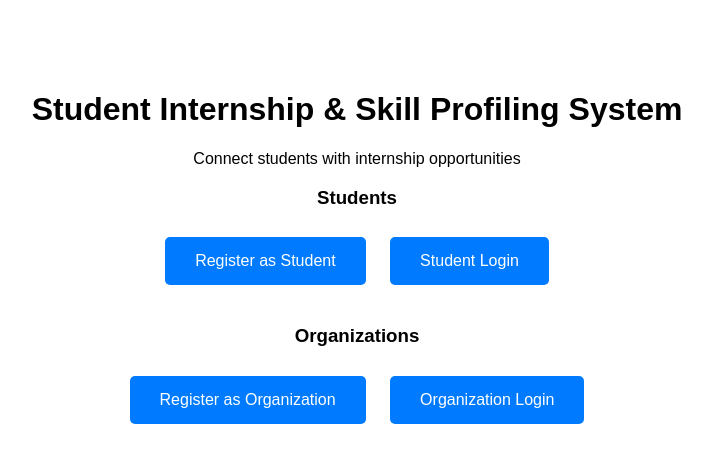
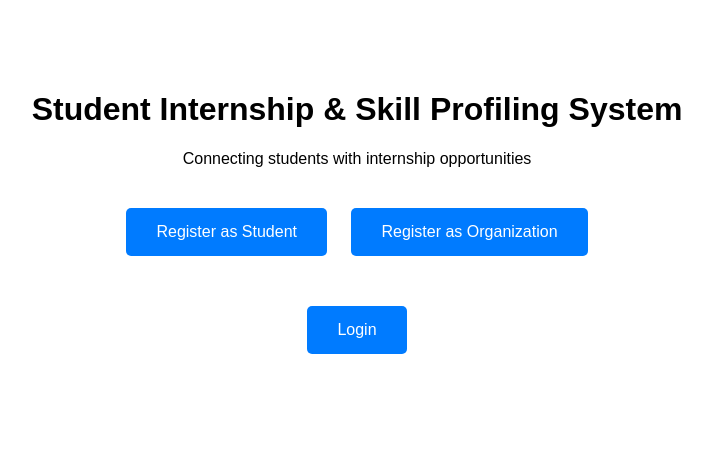
Before and after one commit to Obianuju-Sunday/backend-journey, a Node server app: page / in a window 1280 px wide. Shown: the top 463 px of the page, without its empty margins (283-995 px from the left). Run offline with Node 20, Linux system fonts and the light colour scheme.

Commit message:
fix: auth flow and routing issues

```diff
--- a/student-internship-system/src/routes/authRoutes.js
+++ b/student-internship-system/src/routes/authRoutes.js
@@ -1,6 +1,6 @@
 const express = require('express');
 const router = express.Router();
-const { registerStudent, registerOrganization, login } = require('../controllers/authController');
+const { registerStudent, registerOrganization, login, getStudentProfile, getOrgProfile } = require('../controllers/authController');
 const { studentRegisterValidator, orgRegisterValidator, loginValidator } = require('../middleware/validators');
 
 
@@ -26,4 +26,8 @@ router.post('/register/organization', orgRegisterValidator, registerOrganization
 // Login (both types)
 router.post('/login', loginValidator, login);
 
+// Profiles
+router.get('/profile/student', getStudentProfile);
+router.get('/profile/organization',  getOrgProfile);
+
 module.exports = router;
--- a/student-internship-system/src/views/home.ejs
+++ b/student-internship-system/src/views/home.ejs
@@ -1,4 +1,4 @@
-<!DOCTYPE html>
+<!-- <!DOCTYPE html>
 <html>
 <head>
     <title>Student Internship System</title>
@@ -40,4 +40,57 @@
         <a href="/auth/login" class="btn">Organization Login</a>
     </div>
 </body>
+</html> -->
+
+
+<!DOCTYPE html>
+
+<html>
+
+<head>
+    <title>Student Internship System</title>
+    <style>
+        body {
+            font-family: Arial, sans-serif;
+            max-width: 800px;
+            margin: 50px auto;
+            padding: 20px;
+            text-align: center;
+        }
+
+        .btn {
+            display: inline-block;
+            padding: 15px 30px;
+            margin: 10px;
+            background: #007bff;
+            color: white;
+            text-decoration: none;
+            border-radius: 5px;
+        }
+
+        .btn:hover {
+            background: #0056b3;
+        }
+
+        .section {
+            margin-top: 30px;
+        }
+    </style>
+
+</head>
+
+<body>
+    <h1>Student Internship & Skill Profiling System</h1>
+    <p>Connecting students with internship opportunities</p>
+
+    <div class="section">
+        <a href="/auth/register-student" class="btn">Register as Student</a>
+        <a href="/auth/register-organization" class="btn">Register as Organization</a>
+    </div>
+
+    <div class="section">
+        <a href="/auth/login" class="btn">Login</a>
+    </div>
+</body>
+
 </html>
--- a/student-internship-system/src/views/login.ejs
+++ b/student-internship-system/src/views/login.ejs
@@ -74,6 +74,8 @@
         document.getElementById('loginForm').addEventListener('submit', async (e) => {
             e.preventDefault();
 
+            localStorage.clear();
+
             const formData = new FormData(e.target);
             const data = Object.fromEntries(formData);
 
```
Also changed, not shown: student-internship-system/src/views/org-dashboard.ejs (+15 -11 lines), student-internship-system/src/middleware/auth.js (line endings or trailing spaces).
